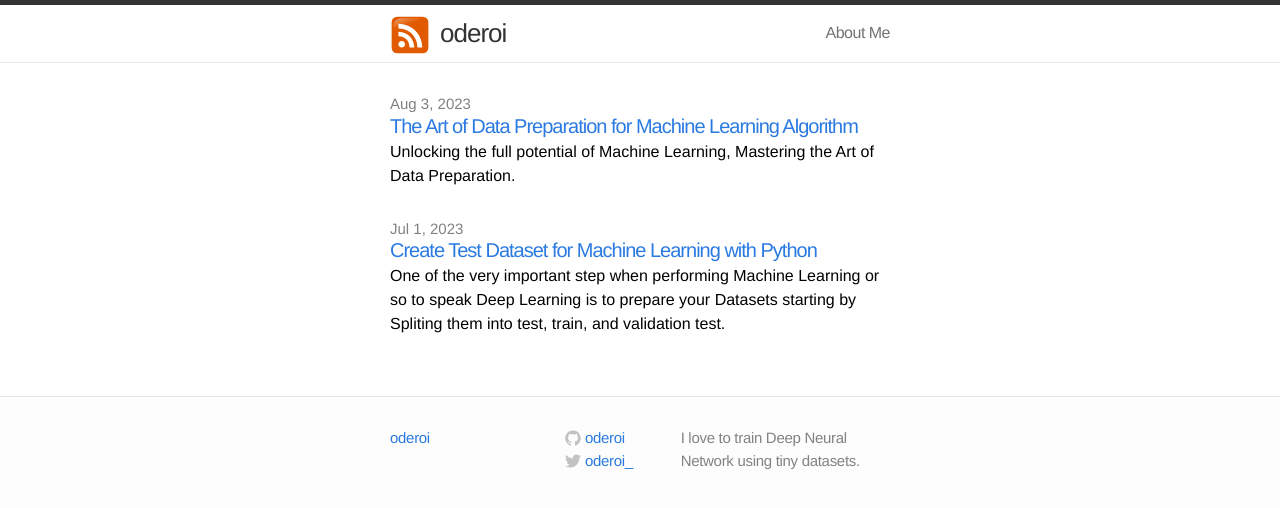
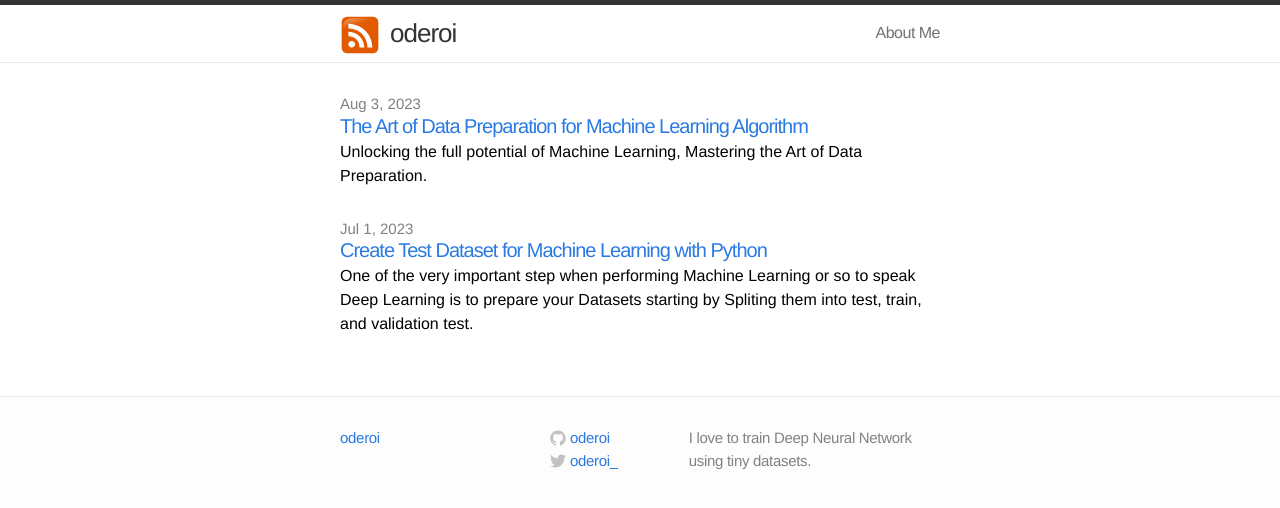
Before and after one commit to oderoi/oderoi.github.io, a Jekyll site: the page built from index.markdown, in a window 1280 px wide. Shown: the top 508 px of the page. Built offline with Jekyll 4.4.1, drawn with Linux system fonts in a browser that asks for light colours.

Commit message:
Update main.css

```diff
--- a/css/main.css
+++ b/css/main.css
@@ -28,8 +28,8 @@ a:visited { color: #205caa; }
 .wrap:after { content:""; display:table; }
 .wrap:after { clear: both; }
 .wrap {
-  max-width: 500px;
-  padding: 0 30px;
+  max-width: 600px;
+  padding: 0 0;
   margin: 0 auto;
   zoom: 1;
 }
```
